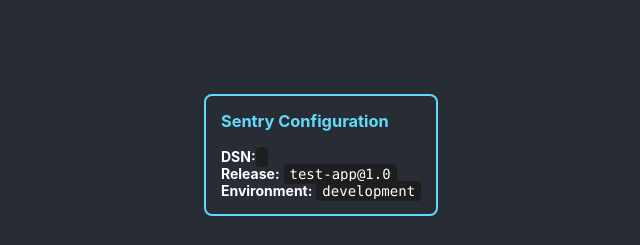
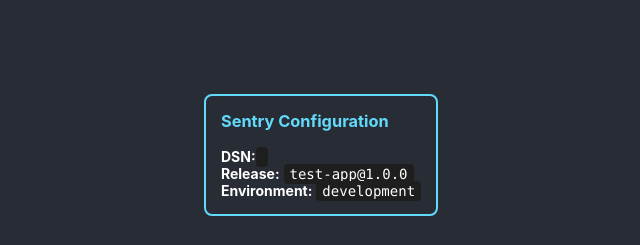
Before and after one commit to srest2021/test-sentry-app, a React (Create React App) app: page / in a window 1280 px wide. Shown: the top 245 px of the page, without its empty margins (319-959 px from the left). Built offline with nearby package versions, Linux system fonts and the light colour scheme.

Commit message:
dummy change

```diff
--- a/src/App.tsx
+++ b/src/App.tsx
@@ -3,7 +3,7 @@
 import * as Sentry from "@sentry/react";
 
 const SENTRY_DSN = ""
-const SENTRY_RELEASE = "test-app@1.0";
+const SENTRY_RELEASE = "test-app@1.0.0";
 const SENTRY_ENVIRONMENT = "development";
 
 Sentry.init({
```
